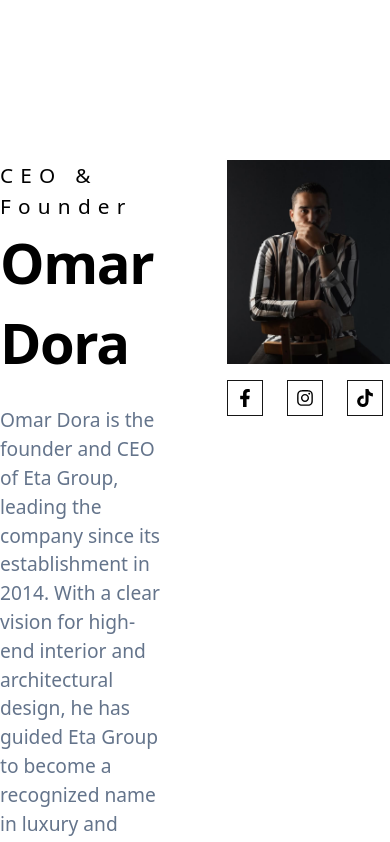
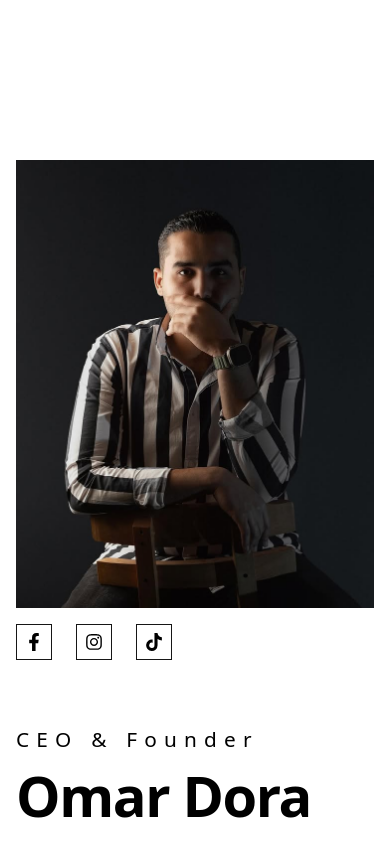
Before and after one commit to OthmanAhmed7/eta, a Next.js app: page /Founder in a window 390 px wide. Shown: the top 842 px of the page. Built offline with nearby package versions, Linux system fonts and the light colour scheme.

Commit message:
fix: Responsiveness in founder page

```diff
--- a/app/Founder/page.js
+++ b/app/Founder/page.js
@@ -9,7 +9,7 @@ import { FaTiktok } from "react-icons/fa6";
 const page = () => {
   return (
     <>
-      <section className="flex items-start gap-[4rem] max-w-[1200px] m-auto py-[10rem]">
+      <section className="flex flex-col-reverse lg:flex-row items-start gap-[4rem] max-w-[1200px] m-auto py-[10rem] px-[1rem]">
         {/* First Column */}
         <section className="flex-1">
           <div>
```
